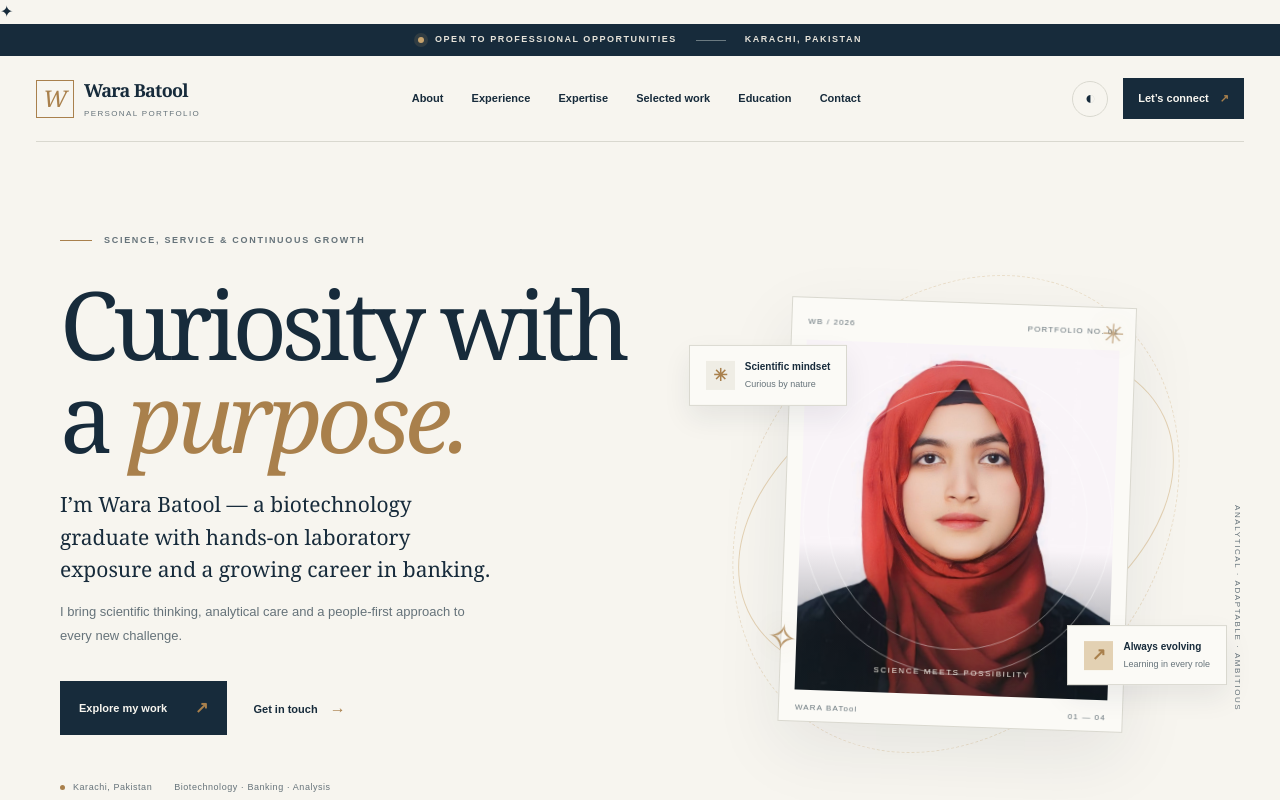
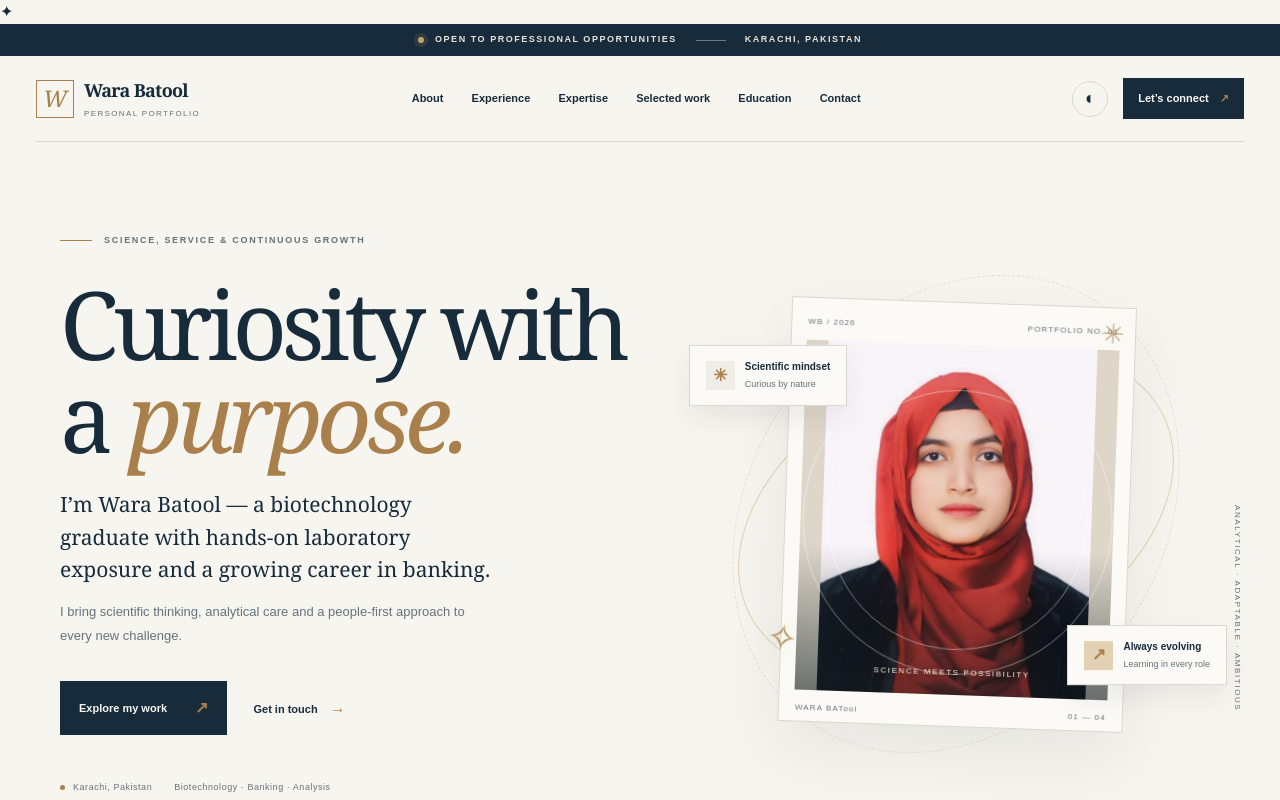
Before and after one commit to Syed-Salman-Naqvi/Wara-Batool-Portfolio, a Next.js app: page / in a window 1280 px wide. Shown: the top 800 px of the page. Built offline with nearby package versions, Linux system fonts and the light colour scheme.

Commit message:
Fix hero portrait fit to show full image

```diff
--- a/app/globals.css
+++ b/app/globals.css
@@ -134,7 +134,7 @@
 }
 
 /* Hero portrait image */
-.hero-portrait{position:absolute;inset:0;width:100%;height:100%;object-fit:cover;object-position:center 28%;display:block;filter:saturate(.92)}.portrait-image-shade{position:absolute;inset:35% 0 0;background:linear-gradient(180deg,transparent 35%,rgba(21,35,40,.56) 100%);z-index:1;pointer-events:none}.portrait-placeholder:before,.portrait-placeholder:after{z-index:2;pointer-events:none}.portrait-caption{z-index:3;text-shadow:0 1px 8px rgba(0,0,0,.45)}
+.hero-portrait{position:absolute;inset:0;width:100%;height:100%;object-fit:contain;object-position:center center;display:block;filter:saturate(.96);background:#ded6c8}.portrait-image-shade{position:absolute;inset:35% 0 0;background:linear-gradient(180deg,transparent 35%,rgba(21,35,40,.56) 100%);z-index:1;pointer-events:none}.portrait-placeholder:before,.portrait-placeholder:after{z-index:2;pointer-events:none}.portrait-caption{z-index:3;text-shadow:0 1px 8px rgba(0,0,0,.45)}
 
 /* First selected-work card uses the supplied notebook image */
 .project-visual{isolation:isolate}
@@ -143,3 +143,8 @@
 .project-visual-01 .project-mark{color:#fff;text-shadow:0 2px 8px rgba(0,0,0,.45)}
 .project-visual-01:after{z-index:1;border-color:rgba(255,255,255,.45)}
 .project-visual-01:before{z-index:1}
+
+
+/* Keep the full portrait visible without cropping the top or bottom */
+.portrait-placeholder{overflow:hidden;background:#ded6c8;}
+.hero-portrait{max-width:100%;max-height:100%;}
```
